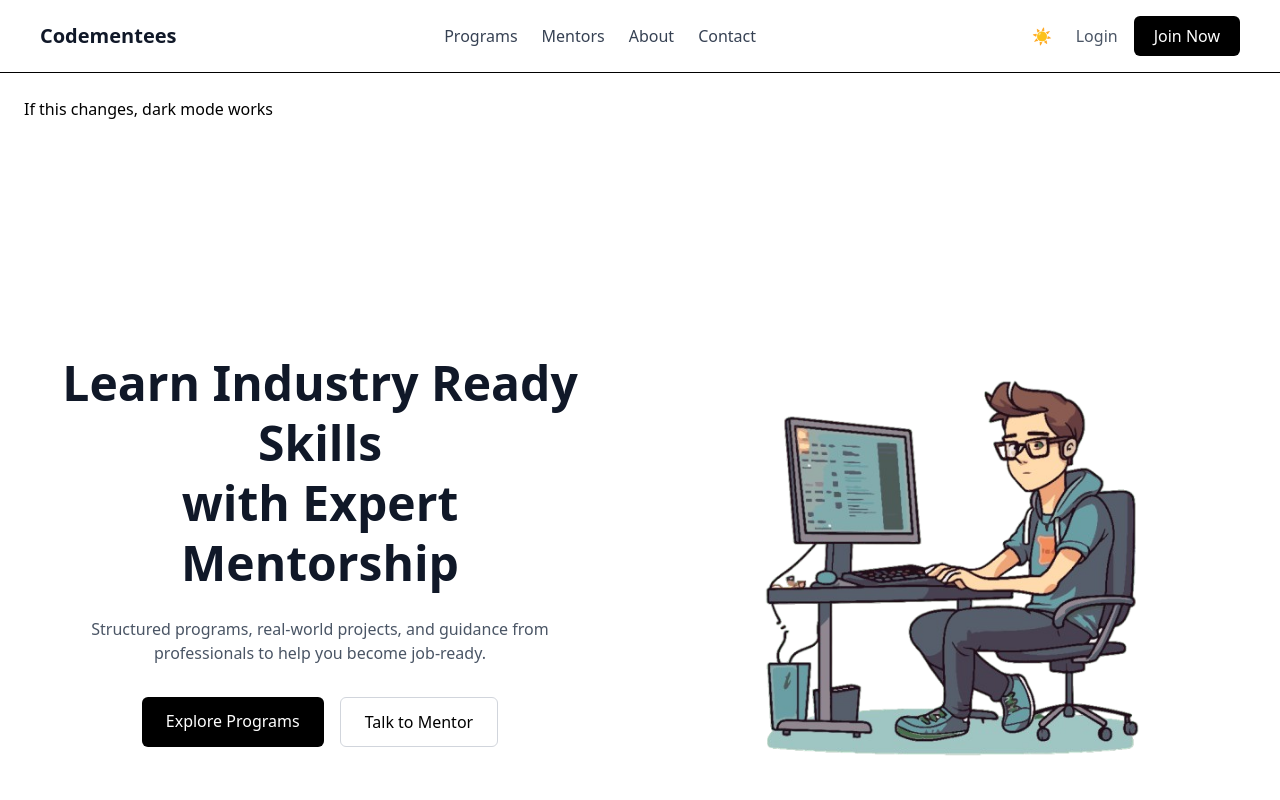
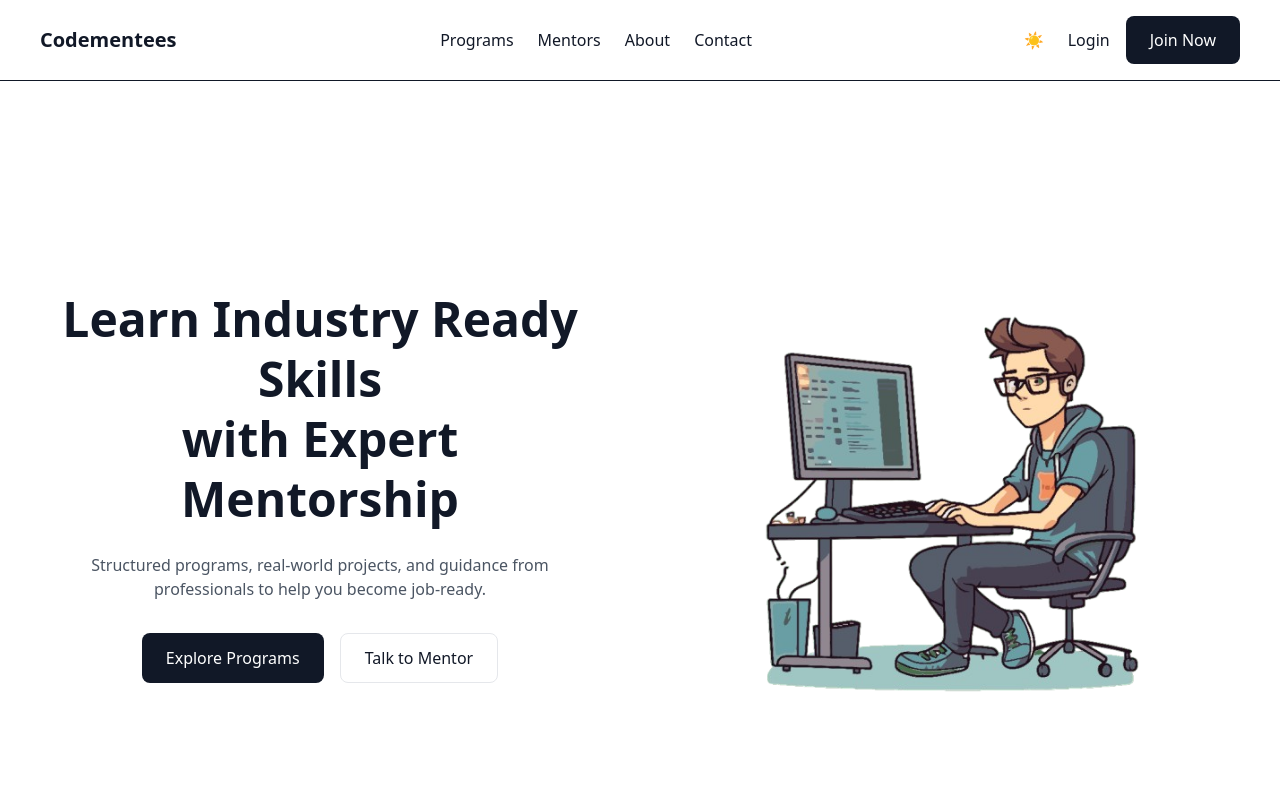
Before and after one commit to leviackerman007/Codementees, a React app in the folder frontend/: page / in a window 1280 px wide. Shown: the top 800 px of the page. Built offline with nearby package versions, Linux system fonts and the light colour scheme; the HTML template or start-up script is replaced by a standard one.

Commit message:
Multiple issues resolved including theme not aligning. Themes applied on multiple pages

```diff
--- a/frontend/src/components/CourseCard.jsx
+++ b/frontend/src/components/CourseCard.jsx
@@ -0,0 +1,54 @@
+import { Link, useLocation } from "react-router-dom";
+import TechIcon from "../components/TechIcon";
+import { techIconMap } from "../utils/techIcons";
+
+export default function CourseCard({ course }) {
+    const location = useLocation();
+
+    return (
+        <div className="card flex flex-col">
+            <h3 className="text-xl font-semibold mb-3">
+                {course.title}
+            </h3>
+
+            <p className="mb-4">
+                {course.description}
+            </p>
+
+            {/* TECH ICONS */}
+            <div className="flex items-center gap-3 mb-6">
+                <span className="text-sm font-medium">
+                    Technologies:
+                </span>
+                {course.techStack.map((tech) => {
+                    const icon = techIconMap[tech];
+                    if (!icon) return null;
+                    return (
+                        <TechIcon key={tech} icon={icon} />
+                    )
+                })}
+            </div>
+
+            <div className="text-sm mb-6 space-y-1">
+                <p>
+                    <span className="font-medium">Duration:</span>{" "}
+                    {course.duration}
+                </p>
+                <p>
+                    <span className="font-medium">Level:</span>{" "}
+                    {course.level}
+                </p>
+            </div>
+
+            <Link
+                to={`/courses/${course.id}`}
+                state={{ backgroundLocation: location }}
+                className="mt-auto font-medium
+                           inline-flex items-center gap-1
+                           hover:gap-2 transition-all"
+            >
+                View Details →
+            </Link>
+        </div>
+    )
+}
--- a/frontend/src/components/Navbar.jsx
+++ b/frontend/src/components/Navbar.jsx
@@ -7,15 +7,15 @@ import { useTheme } from "../context/ThemeContext";
 const MenuIcon = ({ open }) => (
   <div className="relative w-6 h-6">
     <span
-      className={`absolute h-0.5 w-6 bg-gray-900 dark:bg-gray-100 transition-all duration-300
+      className={`absolute h-0.5 w-6 bg-current transition-all duration-300
       ${open ? "rotate-45 top-3" : "top-1"}`}
     />
     <span
-      className={`absolute h-0.5 w-6 bg-gray-900 dark:bg-gray-100 transition-all duration-300
+      className={`absolute h-0.5 w-6 bg-current transition-all duration-300
       ${open ? "opacity-0" : "top-3"}`}
     />
     <span
-      className={`absolute h-0.5 w-6 bg-gray-900 dark:bg-gray-100 transition-all duration-300
+      className={`absolute h-0.5 w-6 bg-current transition-all duration-300
       ${open ? "-rotate-45 top-3" : "top-5"}`}
     />
   </div>
@@ -27,19 +27,19 @@ export default function Navbar() {
   return (
     <>
       {/* NAVBAR */}
-      <nav className="sticky top-0 z-50 bg-white dark:bg-gray-900 border-b dark:border-gray-800">
+      <nav className="sticky top-0 z-50 surface border-b border-default">
         <div className="flex justify-between items-center px-6 md:px-10 py-4">
           {/* Logo */}
-          <Link to="/" className="text-xl font-bold text-gray-900 dark:text-gray-100">
+          <Link to="/" className="text-xl font-bold">
             Codementees
           </Link>
 
           {/* Desktop Links */}
-          <div className="hidden md:flex gap-6 font-medium text-gray-700 dark:text-gray-300">
-            <Link className="hover:text-black dark:hover:text-white" to="/courses">Programs</Link>
-            <Link className="hover:text-black dark:hover:text-white" to="/mentors">Mentors</Link>
-            <Link className="hover:text-black dark:hover:text-white" to="/about">About</Link>
-            <Link className="hover:text-black dark:hover:text-white" to="/contact">Contact</Link>
+          <div className="hidden md:flex gap-6 font-medium text-secondary">
+            <Link className="hover:text-primary" to="/courses">Programs</Link>
+            <Link className="hover:text-primary" to="/mentors">Mentors</Link>
+            <Link className="hover:text-primary" to="/about">About</Link>
+            <Link className="hover:text-primary" to="/contact">Contact</Link>
           </div>
 
 
@@ -48,19 +48,18 @@ export default function Navbar() {
             <button
               onClick={toggleTheme}
               className="p-2 rounded-md
-             hover:bg-gray-100 dark:hover:bg-gray-800
-             transition"
+             hover:bg-surface transition"
               aria-label="Toggle theme"
             >
               {theme === "dark" ? "🌙" : "☀️"}
             </button>
             <Link to="/login"
-              className="text-gray-600 dark:text-gray-300 hover:text-black dark:hover:text-white">
+              className="text-secondary hover:text-primary">
               Login
             </Link>
             <Link
               to="/register"
-              className="bg-black text-white dark:bg-white dark:text-black px-5 py-2 rounded-md transition"
+              className="btn btn-primary"
             >
               Join Now
             </Link>
@@ -92,14 +91,14 @@ export default function Navbar() {
 
             {/* SIDEBAR PANEL */}
             <motion.div
-              className="fixed top-15 right-0 h-[calc(100%-64px)] w-72 bg-white dark:bg-gray-900 shadow-xl z-55 md:hidden"
+              className="fixed top-15 right-0 h-[calc(100%-50px)] w-72 surface-elevated shadow-xl z-55 md:hidden"
 
               initial={{ x: "100%" }}
               animate={{ x: 0 }}
               exit={{ x: "100%" }}
               transition={{ duration: 0.3, ease: "easeOut" }}
             >
-              <div className="px-6 py-6 flex flex-col gap-5 font-medium text-gray-800 dark:text-gray-200">
+              <div className="px-6 py-6 flex flex-col gap-5 font-medium text-secondary">
                 <Link onClick={() => setIsOpen(false)} to="/courses">Programs</Link>
                 <Link onClick={() => setIsOpen(false)} to="/mentors">Mentors</Link>
                 <Link onClick={() => setIsOpen(false)} to="/about">About</Link>
@@ -107,21 +106,21 @@ export default function Navbar() {
 
                 <button
                   onClick={toggleTheme}
-                  className="flex items-center gap-2 text-left"
+                  className="flex items-center gap-2 text-secondary"
                 >
                   <span>{theme === "dark" ? "🌙" : "☀️"}</span>
                   <span>Toggle Theme</span>
                 </button>
 
 
-                <div className="pt-4 border-t dark:border-gray-700 flex flex-col gap-3">
+                <div className="pt-4 border-t border-default flex flex-col gap-3">
                   <Link onClick={() => setIsOpen(false)} to="/login">
                     Login
                   </Link>
                   <Link
                     onClick={() => setIsOpen(false)}
                     to="/register"
-                    className="bg-black text-white dark:bg-white dark:text-black px-4 py-2 rounded text-center hover:bg-blue-700 transition"
+                    className="btn btn-primary text-center"
                   >
                     Join Now
                   </Link>
--- a/frontend/src/index.css
+++ b/frontend/src/index.css
@@ -1,2 +1,155 @@
+/* src/index.css */
 @import "tailwindcss";
-@custom-variant dark (&:where(.dark, .dark *))
+
+/* 1. Define the manual toggle logic for Tailwind */
+@custom-variant dark (&:where(.dark, .dark *));
+
+:root {
+  --bg: 255 255 255;
+  --surface: 249 250 251;
+  --text-primary: 17 24 39;
+  --text-secondary: 75 85 99;
+  --border: 229 231 235;
+
+  /* 2. Overwrite variables when the .dark class is active */
+  @variant dark {
+    --bg: 17 24 39;
+    --surface: 31 41 55;
+    --text-primary: 243 244 246;
+    --text-secondary: 156 163 175;
+    --border: 55 65 81;
+  }
+}
+
+/* 3. APPLY TO GLOBAL BODY (This is what you might be missing) */
+body {
+  background-color: rgb(var(--bg));
+  color: rgb(var(--text-primary));
+  transition:
+    background-color 0.3s ease,
+    color 0.3s ease;
+}
+
+h1,
+h2,
+h3,
+h4,
+h5,
+h6 {
+  color: rgb(var(--text-primary));
+}
+
+p {
+  color: rgb(var(--text-secondary));
+}
+
+.text-muted {
+  color: rgb(var(--text-secondary));
+  opacity: 0.85;
+}
+
+/* ======================
+      BUTTON SYSTEM
+====================== */
+
+.btn {
+  display: inline-flex;
+  align-items: center;
+  justify-content: center;
+  padding: 0.75rem 1.5rem;
+  border-radius: 0.5rem;
+  font-weight: 500;
+  transition:
+    background-color 0.2s ease,
+    opacity 0.2s ease;
+}
+
+/* Primary action */
+.btn-primary {
+  background-color: rgb(var(--text-primary));
+  color: rgb(var(--bg));
+}
+
+.btn-primary:hover {
+  opacity: 0.9;
+}
+
+/* Secondary action */
+.btn-secondary {
+  border: 1px solid rgb(var(--border));
+  color: rgb(var(--text-primary));
+}
+
+.btn-secondary:hover {
+  background-color: rgb(var(--surface));
+}
+
+/* ===============================
+   SURFACES
+=============================== */
+
+/* Page-level surface */
+.surface {
+  background-color: rgb(var(--bg));
+}
+
+/* Elevated surface (cards, panels) */
+.surface-elevated {
+  background-color: rgb(var(--surface));
+  border: 1px solid rgb(var(--border));
+}
+
+/* Card styling */
+.card {
+  background-color: rgb(var(--surface));
+  border: 1px solid rgb(var(--border));
+  border-radius: 0.75rem;
+  padding: 1.5rem;
+  transition:
+    box-shadow 0.2s ease,
+    transform 0.2s ease;
+}
+
+.card:hover {
+  box-shadow: 0 12px 28px rgba(0, 0, 0, 0.08);
+  transform: translateY(-3px);
+}
+
+/* Card Description */
+
+.card-desc {
+  color: rgb(var(--test-secondary));
+  margin-top: 0.5rem;
+}
+
+/* -------------------------------
+   TEXT COLOR COMPATIBILITY
+-------------------------------- */
+
+/* Headings inside cards */
+.card .text-gray-900 {
+  color: rgb(var(--text-primary));
+}
+
+/* Descriptions / metadata */
+.card .text-gray-600,
+.card .text-gray-500 {
+  color: rgb(var(--text-secondary));
+}
+
+/* Labels like "Duration", "Level" */
+.card span.font-medium {
+  color: rgb(var(--text-primary));
+}
+
+/* -------------------------------
+   LINKS INSIDE CARDS
+-------------------------------- */
+
+.card a {
+  color: rgb(var(--text-primary));
+}
+
+.card a:hover {
+  text-decoration: underline;
+}
--- a/frontend/src/pages/Home.jsx
+++ b/frontend/src/pages/Home.jsx
@@ -6,10 +6,6 @@ import ProgramSection from "../sections/ProgramsSection";
 export default function Home() {
     return (
         <>
-            <div className="p-6 bg-white dark:bg-black text-black dark:text-white">
-                If this changes, dark mode works
-            </div>
-
             <HeroSection />
             <StatsSection />
             <ProgramSection />
--- a/frontend/src/sections/HeroSection.jsx
+++ b/frontend/src/sections/HeroSection.jsx
@@ -4,7 +4,7 @@ import {Link} from "react-router-dom"
 
 export default function HeroSection() {
     return (
-        <section className="bg-white">
+        <section className="surface">
             <div className="max-w-7xl mx-auto px-6 pt-28 pb-20">
                 <div className="grid md:grid-cols-2 gap-12 items-center">
 
@@ -13,13 +13,13 @@ export default function HeroSection() {
                         animate={{ opacity: 1, y: 0 }}
                         transition={{ duration: 0.5, ease: "easeOut" }}
                         className="max-w-6xl mx-auto px-6 py-24 pb-20 text-center">
-                        <h1 className="text-4xl md:text-5xl font-bold text-gray-900 leading-tight mb-6">
+                        <h1 className="text-4xl md:text-5xl font-bold leading-tight mb-6">
                             Learn Industry Ready Skills
                             <br className='hidden md:block' />
                             with Expert Mentorship
                         </h1>
 
-                        <p className="text-gray-600 max-w-2xl mx-auto mb-8">
+                        <p className="max-w-2xl mx-auto mb-8">
                             Structured programs, real-world projects, and guidance from
                             professionals to help you become job-ready.
                         </p>
@@ -28,10 +28,10 @@ export default function HeroSection() {
                         <div className="flex justify-center gap-4">
                             <Link
                             to="/courses"
-                            className="inline-block bg-black text-white px-6 py-3 rounded-md hover:bg-fray-800 transition">
+                            className="btn btn-primary">
                                 Explore Programs
                             </Link>
-                            <button className="border border-gray-300 px-6 py-3 rounded-md hover:bg-gray-100 transition">
+                            <button className="btn btn-secondary">
                                 Talk to Mentor
                             </button>
                         </div>
```
Also changed, not shown: frontend/src/pages/CourseDetail.jsx (+19 -13 lines), frontend/src/pages/Courses.jsx (+7 -56 lines).
